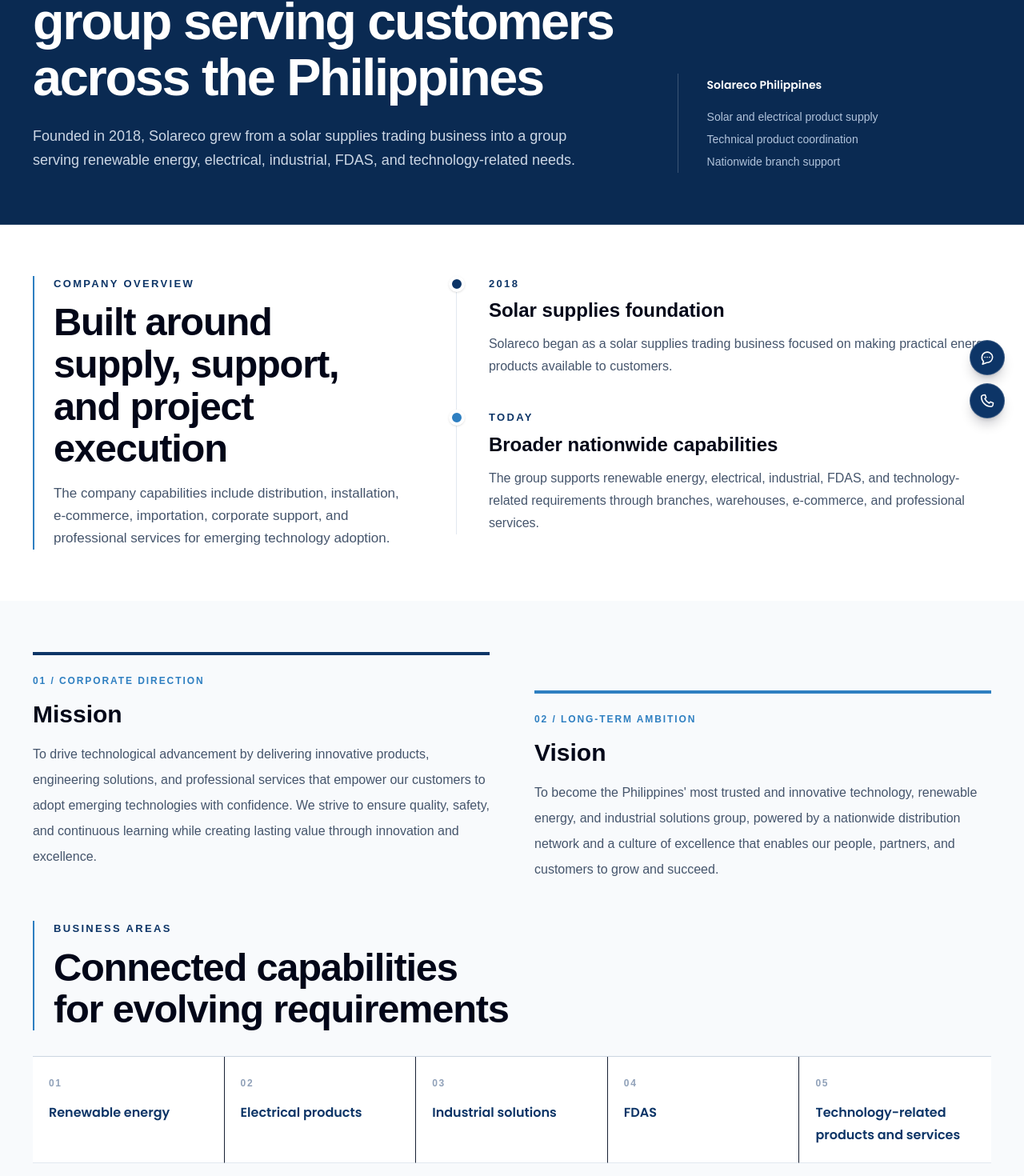
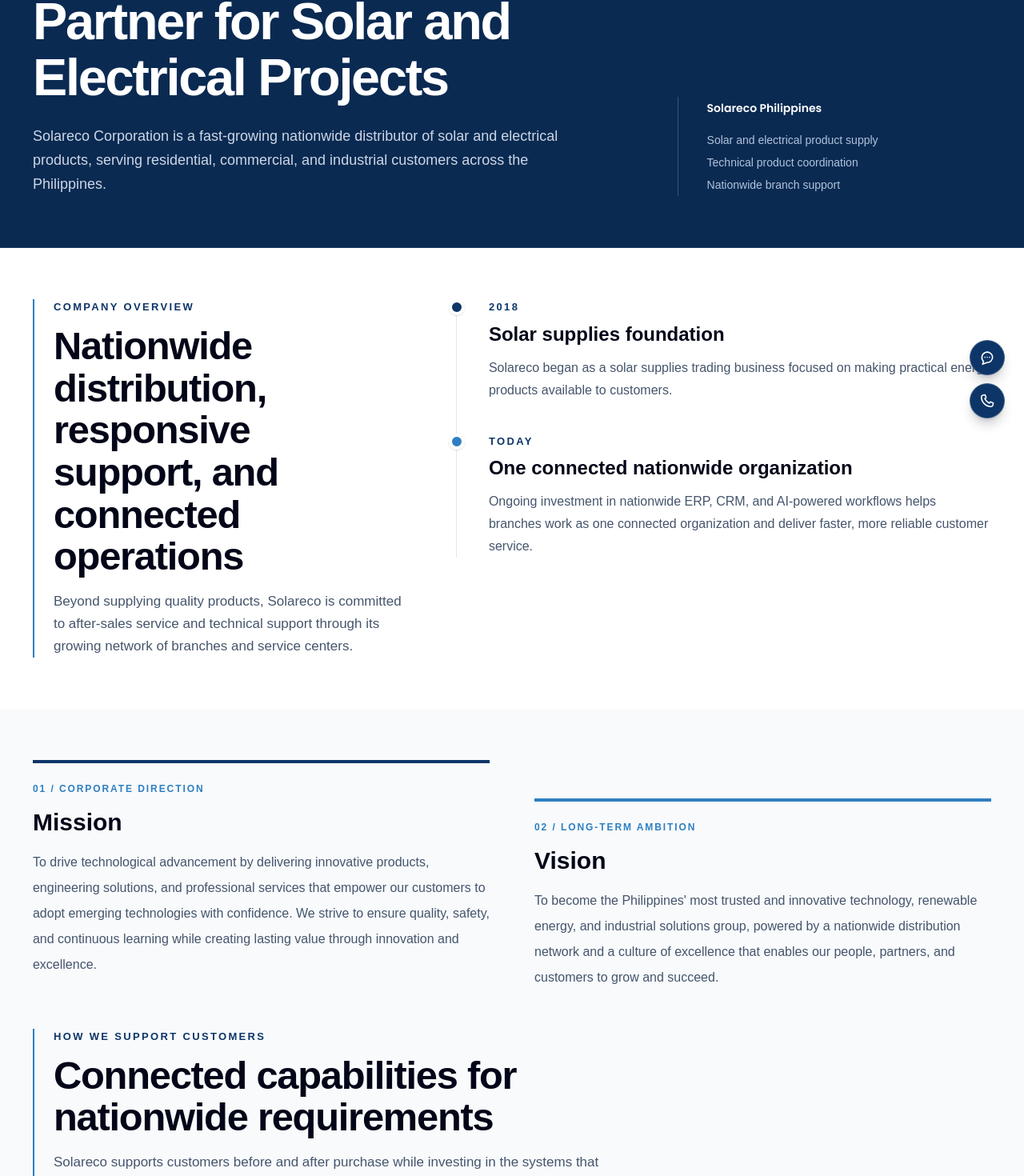
Before and after one commit to SolarecoPhilippines/solareco-website, a Next.js app: page /about in a window 1280 px wide. Shown: the part 253-1723 px from the top of the page at 80% size. Built offline with nearby package versions, Linux system fonts and the light colour scheme; a web font is replaced by a local one.

Commit message:
Refocus nationwide company messaging

```diff
--- a/app/about/page.tsx
+++ b/app/about/page.tsx
@@ -11,16 +11,16 @@
 
 export const metadata: Metadata = {
   title: "About Us",
-  description: "Learn about Solareco Group and its nationwide solar business capabilities.",
+  description: "Learn how Solareco Corporation supports solar and electrical customers nationwide through distribution, technical support, after-sales service, and connected operations.",
   alternates: { canonical: "/about" },
 };
 
 const businessUnits = [
-  "Renewable energy",
-  "Electrical products",
-  "Industrial solutions",
-  "FDAS",
-  "Technology-related products and services",
+  "Nationwide distribution",
+  "Residential, commercial, and industrial supply",
+  "After-sales and technical support",
+  "Growing service-center network",
+  "Connected systems investment",
 ];
 
 export default function AboutPage() {
@@ -30,12 +30,12 @@
 
   return (
     <>
-      <PageHero eyebrow="About Solareco" title="A diversified solutions group serving customers across the Philippines" description="Founded in 2018, Solareco grew from a solar supplies trading business into a group serving renewable energy, electrical, industrial, FDAS, and technology-related needs." />
+      <PageHero eyebrow="About Solareco" title="A Connected Nationwide Partner for Solar and Electrical Projects" description="Solareco Corporation is a fast-growing nationwide distributor of solar and electrical products, serving residential, commercial, and industrial customers across the Philippines." />
 
       <section className="section-shell bg-white">
         <Container>
           <div className="grid gap-10 lg:grid-cols-[0.82fr_1.18fr] lg:items-start lg:gap-16">
-            <SectionTitle eyebrow="Company overview" title="Built around supply, support, and project execution" description="The company capabilities include distribution, installation, e-commerce, importation, corporate support, and professional services for emerging technology adoption." />
+            <SectionTitle eyebrow="Company overview" title="Nationwide distribution, responsive support, and connected operations" description="Beyond supplying quality products, Solareco is committed to after-sales service and technical support through its growing network of branches and service centers." />
             <div className="relative border-l border-slate-200 pl-8 sm:pl-10">
               <div className="relative pb-10">
                 <span className="absolute -left-[2.65rem] top-0 h-5 w-5 rounded-full border-4 border-white bg-[#0D3567] shadow-sm sm:-left-[3.15rem]" aria-hidden="true" />
@@ -46,8 +46,8 @@
               <div className="relative">
                 <span className="absolute -left-[2.65rem] top-0 h-5 w-5 rounded-full border-4 border-white bg-[#2E7FC1] shadow-sm sm:-left-[3.15rem]" aria-hidden="true" />
                 <p className="eyebrow text-[#0D3567]">Today</p>
-                <h2 className="mt-2 font-heading text-2xl font-bold text-slate-950">Broader nationwide capabilities</h2>
-                <p className="mt-3 text-base leading-7 text-slate-600">The group supports renewable energy, electrical, industrial, FDAS, and technology-related requirements through branches, warehouses, e-commerce, and professional services.</p>
+                <h2 className="mt-2 font-heading text-2xl font-bold text-slate-950">One connected nationwide organization</h2>
+                <p className="mt-3 text-base leading-7 text-slate-600">Ongoing investment in nationwide ERP, CRM, and AI-powered workflows helps branches work as one connected organization and deliver faster, more reliable customer service.</p>
               </div>
             </div>
           </div>
@@ -69,7 +69,7 @@
             </article>
           </div>
           <div className="mt-12">
-            <SectionTitle eyebrow="Business areas" title="Connected capabilities for evolving requirements" />
+            <SectionTitle eyebrow="How we support customers" title="Connected capabilities for nationwide requirements" description="Solareco supports customers before and after purchase while investing in the systems that strengthen coordination across its growing network." />
             <ol className="editorial-list mt-8 grid sm:grid-cols-2 lg:grid-cols-5">
               {businessUnits.map((unit, index) => (
                 <li key={unit} className="bg-white p-5 sm:border-r sm:last:border-r-0">
--- a/app/page.tsx
+++ b/app/page.tsx
@@ -22,28 +22,47 @@
 
 const benefits = [
   {
-    title: "Nationwide Distribution",
-    description: "Branches and warehouses support product availability for installers, dealers, and project sites.",
+    title: "Nationwide Product Distribution",
+    description: "Solar and electrical products for residential, commercial, and industrial requirements across the Philippines.",
   },
   {
-    title: "Technical Support",
-    description: "Product guidance helps teams compare batteries, panels, breakers, wiring, and system requirements.",
+    title: "Technical Product Guidance",
+    description: "Practical product guidance and technical coordination help customers plan for their project requirements.",
   },
   {
-    title: "Genuine Products",
-    description: "Priority product lines are organized with source records, datasheet tracking, and certificate tracking.",
+    title: "After-Sales Service Support",
+    description: "Product support continues beyond the initial purchase through responsive after-sales coordination.",
   },
   {
-    title: "Installation Support",
-    description: "Solareco helps customers move from inquiry to practical product selection for real project conditions.",
+    title: "Growing Service-Center Network",
+    description: "An expanding service-center network strengthens local technical and after-sales support.",
   },
   {
-    title: "Multiple Branches Nationwide",
-    description: "Iloilo, Bacolod, Manila, Cebu, Davao, and Palawan locations make coordination easier across regions.",
+    title: "Connected ERP and CRM Operations",
+    description: "Ongoing investment in nationwide ERP and CRM systems helps branches coordinate as one organization.",
   },
   {
-    title: "Fast Product Availability",
-    description: "A focused catalog helps customers quickly identify available solar and electrical product options.",
+    title: "AI-Powered Workflow Investment",
+    description: "Solareco is investing in AI-powered workflows to support clearer, more connected internal processes.",
+  },
+  {
+    title: "Faster, More Reliable Coordination",
+    description: "Connected systems and shared workflows help teams respond to customer needs with greater speed and consistency.",
+  },
+];
+
+const companyPillars = [
+  {
+    title: "Nationwide Distribution",
+    description: "Solar and electrical product supply for residential, commercial, and industrial customers across the Philippines.",
+  },
+  {
+    title: "After-Sales & Technical Support",
+    description: "Product guidance, technical coordination, and a growing service-center network that supports customers beyond the initial purchase.",
+  },
+  {
+    title: "One Connected Organization",
+    description: "Investment in nationwide ERP, CRM, and AI-powered workflows helps Solareco branches work as one connected team and respond faster to customer needs.",
   },
 ];
 
@@ -96,16 +115,16 @@
       <section className="home-hero section-fade bg-[#0A2A52] text-white">
         <Container className="grid items-center gap-10 py-11 sm:py-14 lg:grid-cols-[minmax(0,1.08fr)_minmax(360px,0.92fr)] lg:gap-[clamp(3rem,5vw,6rem)] lg:py-20 2xl:py-24">
           <div className="max-w-3xl border-l-2 border-[#62A8E5] pl-5 sm:pl-7">
-            <p className="eyebrow text-blue-200">Solar products for Philippine projects</p>
+            <p className="eyebrow text-blue-200">NATIONWIDE SOLAR &amp; ELECTRICAL DISTRIBUTION</p>
             <h1 className="home-hero-title mt-5 font-heading font-black">
-              Reliable Solar Products and Energy Solutions Across the Philippines
+              Solar and Electrical Solutions, Connected Nationwide
             </h1>
             <p className="mt-6 max-w-2xl text-base leading-7 text-blue-50/85 sm:text-lg sm:leading-8">
-              Providing reliable solar products, professional installation services, and sustainable energy solutions for homes, businesses, and industries across the Philippines.
+              Solareco Corporation supplies dependable solar and electrical products for residential, commercial, and industrial projects across the Philippines—backed by technical support, after-sales service, and a growing nationwide service network.
             </p>
             <div className="mt-8 flex flex-col gap-3 sm:flex-row">
               <Button href="/products" variant="light">Explore Products</Button>
-              <Button href="/contact" variant="outlineLight">Request a Quote</Button>
+              <Button href="/contact" variant="outlineLight">Talk to Our Team</Button>
             </div>
             <div className="mt-8 border-t border-white/15 pt-6">
               <MarketplaceLinks theme="dark" />
@@ -122,19 +141,18 @@
             />
           </div>
         </Container>
-        <div className="relative border-t border-white/10 bg-[#071F3D]/65">
-          <Container className="grid gap-4 py-5 text-sm text-blue-50 sm:grid-cols-3 sm:gap-8">
-            {[
-              "Nationwide branch support",
-              "Technical product guidance",
-              "Solar and electrical product supply",
-            ].map((item) => (
-              <p key={item} className="flex items-center gap-3 font-semibold">
-                <span className="h-2 w-2 rounded-full bg-[#62A8E5]" aria-hidden="true" />{item}
-              </p>
-            ))}
-          </Container>
-        </div>
+      </section>
+
+      <section className="border-b border-slate-200 bg-white" aria-label="How Solareco supports customers nationwide">
+        <Container className="grid divide-y divide-slate-200 md:grid-cols-3 md:divide-x md:divide-y-0">
+          {companyPillars.map((pillar, index) => (
+            <article key={pillar.title} className="py-7 md:px-7 md:first:pl-0 md:last:pr-0 lg:py-9 lg:px-10">
+              <p className="text-xs font-bold tracking-[0.16em] text-[#2E7FC1]" aria-hidden="true">{String(index + 1).padStart(2, "0")}</p>
+              <h2 className="mt-3 font-heading text-xl font-black text-[#0D3567]">{pillar.title}</h2>
+              <p className="mt-3 text-sm leading-6 text-slate-600 sm:text-base sm:leading-7">{pillar.description}</p>
+            </article>
+          ))}
+        </Container>
       </section>
 
       <TrustedBrandsGrid />
@@ -143,12 +161,12 @@
         <Container className="grid gap-10 lg:grid-cols-[0.82fr_1.18fr] lg:items-center lg:gap-16">
           <div>
             <SectionTitle
-              eyebrow="Who we are"
-              title="A practical solar and technology supplier built for Philippine requirements"
-              description="Founded in 2018, Solareco grew from a solar supplies trading business into a group supporting renewable energy, electrical, industrial, FDAS, and technology-related needs."
+              eyebrow="WHO WE ARE"
+              title="A Connected Nationwide Partner for Solar and Electrical Projects"
+              description="Solareco Corporation is a fast-growing distributor of solar and electrical products serving customers throughout the Philippines. We support residential, commercial, and industrial requirements with practical product supply, technical coordination, and responsive after-sales service."
             />
             <p className="mt-6 max-w-2xl text-base leading-8 text-slate-600">
-              Product distribution, installation coordination, e-commerce availability, branch support, and technical product guidance help customers move from inquiry to a workable supply plan.
+              Our growing network of branches and service centers is strengthened by ongoing investment in ERP, CRM, and AI-powered workflows. This technology-first approach helps our teams work as one connected organization—improving coordination, service speed, and reliability for every customer.
             </p>
             <div className="mt-8 flex flex-col gap-3 sm:flex-row">
               <Button href="/about">About Solareco</Button>
@@ -216,7 +234,7 @@
       <section className="section-shell bg-slate-50">
         <Container>
           <div className="flex flex-col gap-6 lg:flex-row lg:items-end lg:justify-between">
-            <SectionTitle eyebrow="Priority catalog" title="Featured Solar Products" description="Explore Solareco's priority solar panels, batteries, energy-storage systems, off-grid and hybrid single-phase inverters, electrical protection, and wiring products." />
+            <SectionTitle eyebrow="Priority catalog" title="Products backed by nationwide support" description="Explore solar, energy-storage, inverter, electrical-protection, and wiring products supported by Solareco’s nationwide distribution, technical guidance, and after-sales coordination." />
             <Button href="/products" variant="secondary" className="w-fit">View all products</Button>
           </div>
           <div className="mt-10 grid gap-5 md:grid-cols-2 xl:grid-cols-12">
@@ -236,8 +254,8 @@
         <Container className="grid gap-10 lg:grid-cols-[minmax(260px,0.62fr)_minmax(0,1.38fr)] lg:gap-[clamp(3rem,5vw,6rem)]">
           <div className="max-w-xl lg:sticky lg:top-28 lg:self-start">
             <p className="eyebrow text-blue-200">Why Solareco</p>
-            <h2 className="section-title-text mt-3 font-heading font-black">Practical support from inquiry to installation</h2>
-            <p className="mt-5 text-base leading-8 text-blue-50/75">A product partner for solar installers, project owners, dealers, and businesses that need dependable supply and clear technical coordination.</p>
+            <h2 className="section-title-text mt-3 font-heading font-black">Nationwide support, strengthened by connected operations</h2>
+            <p className="mt-5 text-base leading-8 text-blue-50/75">Solareco combines product distribution, technical guidance, after-sales coordination, and ongoing systems investment to support customers across the Philippines.</p>
             <Button href="/contact" variant="outlineLight" className="mt-8">Discuss a requirement</Button>
           </div>
           <div className="grid gap-px border border-white/20 bg-white/20 md:grid-cols-2 2xl:grid-cols-3">
```
